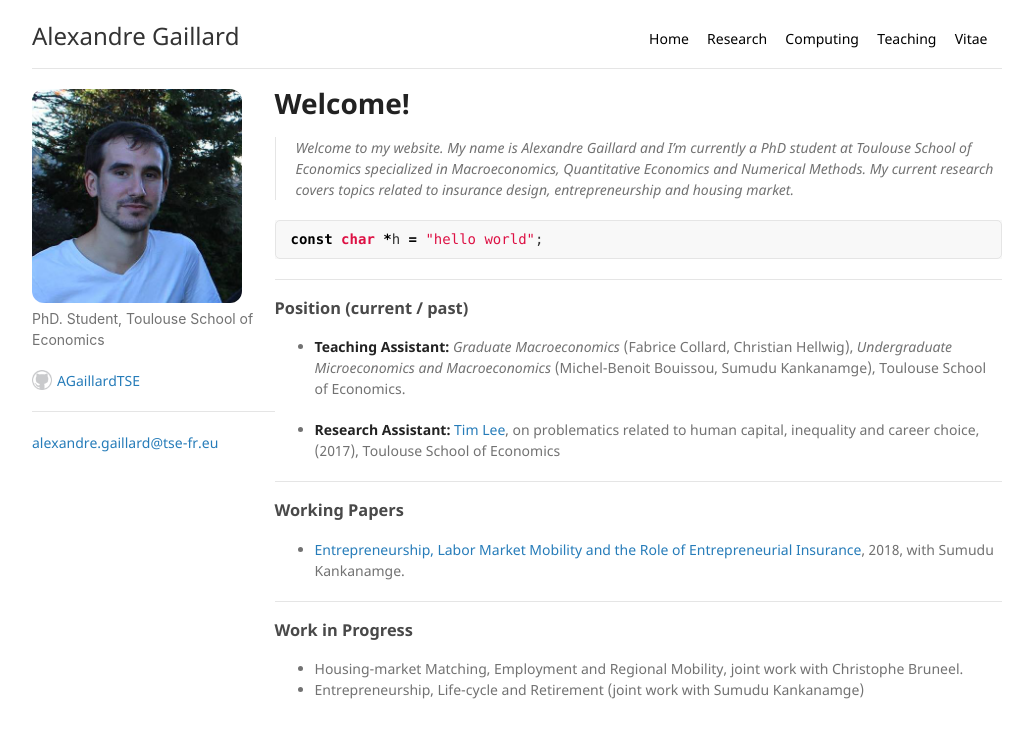
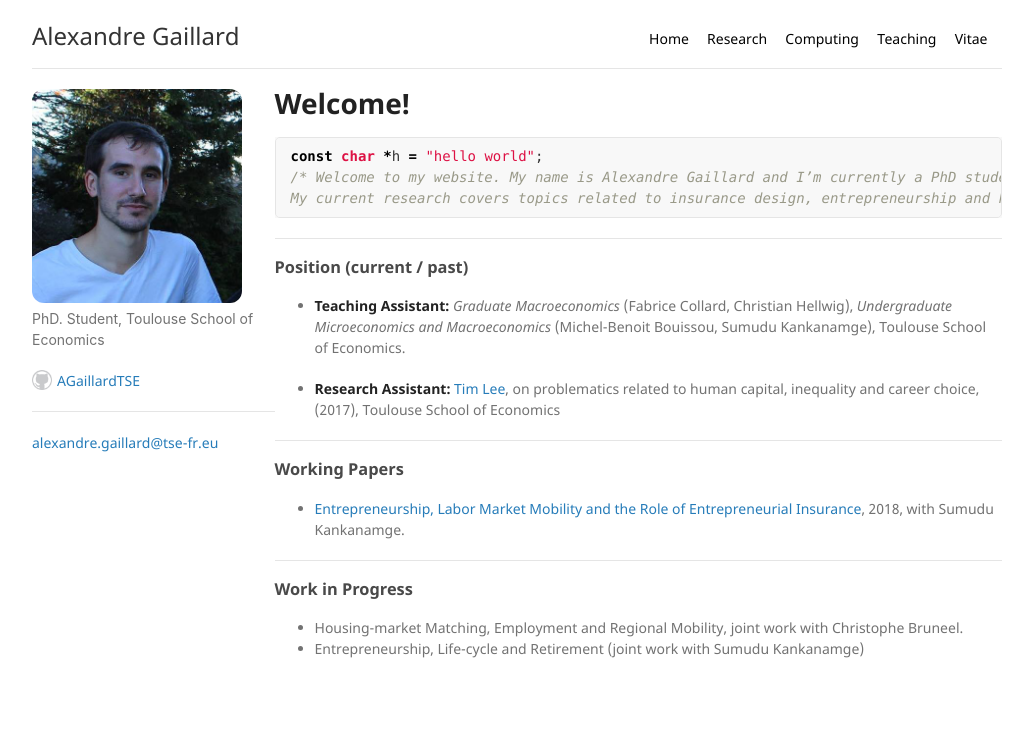
Before and after one commit to AGaillardTSE/AGaillardTSE.github.io, a Jekyll site: the page built from index.md, in a window 1280 px wide. Shown: the top 738 px of the page, without its empty margins (123-1156 px from the left). Built offline with Jekyll 4.4.1, drawn with Linux system fonts in a browser that asks for light colours.

````diff
--- a/index.md
+++ b/index.md
@@ -5,11 +5,10 @@ layout: default
 
 # Welcome!
 
-> _Welcome to my website. My name is Alexandre Gaillard and I’m currently a PhD student at Toulouse School of Economics specialized in Macroeconomics, Quantitative Economics and Numerical Methods.
-My current research covers topics related to insurance design, entrepreneurship and housing market._
-
 ```c++
 const char *h = "hello world";
+/* Welcome to my website. My name is Alexandre Gaillard and I’m currently a PhD student at Toulouse School of Economics specialized in Macroeconomics, Quantitative Economics and Numerical Methods.
+My current research covers topics related to insurance design, entrepreneurship and housing market. */
 ```
 
 * * *
````
